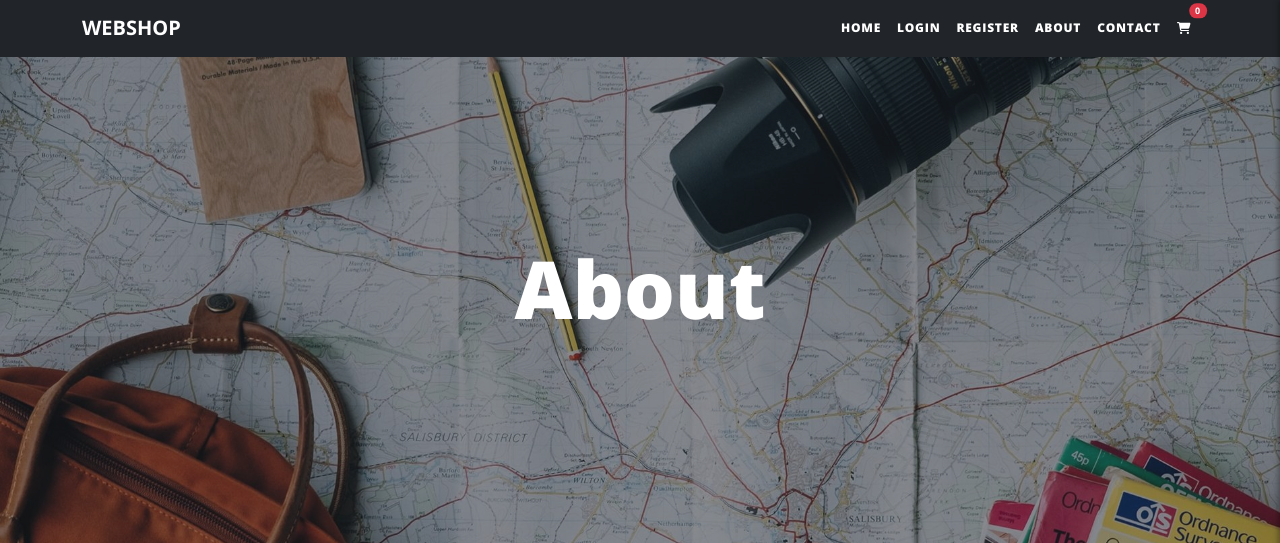
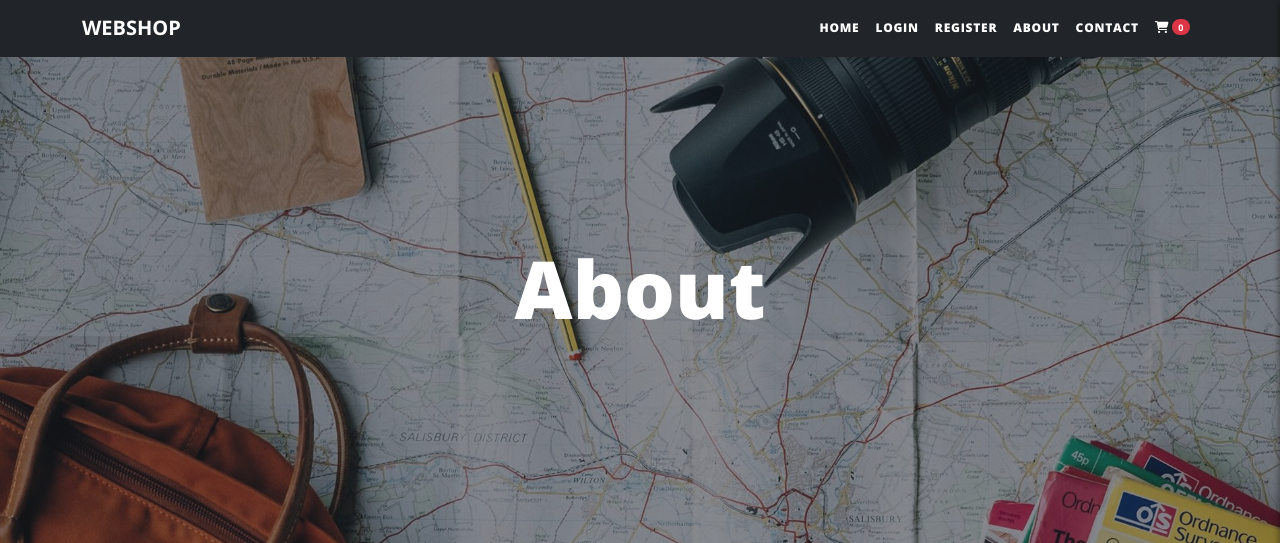
Before and after one commit to scutvaric/day-97-webshop, a Flask app: page /about in a window 1280 px wide. Shown: the top 543 px of the page. Run offline with Flask 3, Linux system fonts and the light colour scheme; some libraries are stand-ins or nearby versions.

Commit message:
item cart number updated

```diff
--- a/templates/header.html
+++ b/templates/header.html
@@ -88,13 +88,10 @@
                     <a class="nav-link text-white" href="{{ url_for('contact') }}">Contact</a>
                 </li>
                 <li class="nav-item">
-                    <a class="nav-link text-white position-relative" href="javascript:void(0);" id="cart-toggle">
-                        <i class="fas fa-shopping-cart"></i>
-                        <!-- Badge for item count -->
-                        <span class="position-absolute top-0 start-100 translate-middle badge rounded-pill bg-danger"
-                              id="cart-count">
-            0
-        </span>
+                    <a class="nav-link text-white position-relative d-inline-flex align-items-center" href="javascript:void(0);" id="cart-toggle">
+                    <i class="fas fa-shopping-cart"></i>
+    <!-- Badge for item count -->
+                        <span class="badge bg-danger rounded-pill ms-1" id="cart-count">0</span>
                     </a>
                 </li>
             </ul>
```
